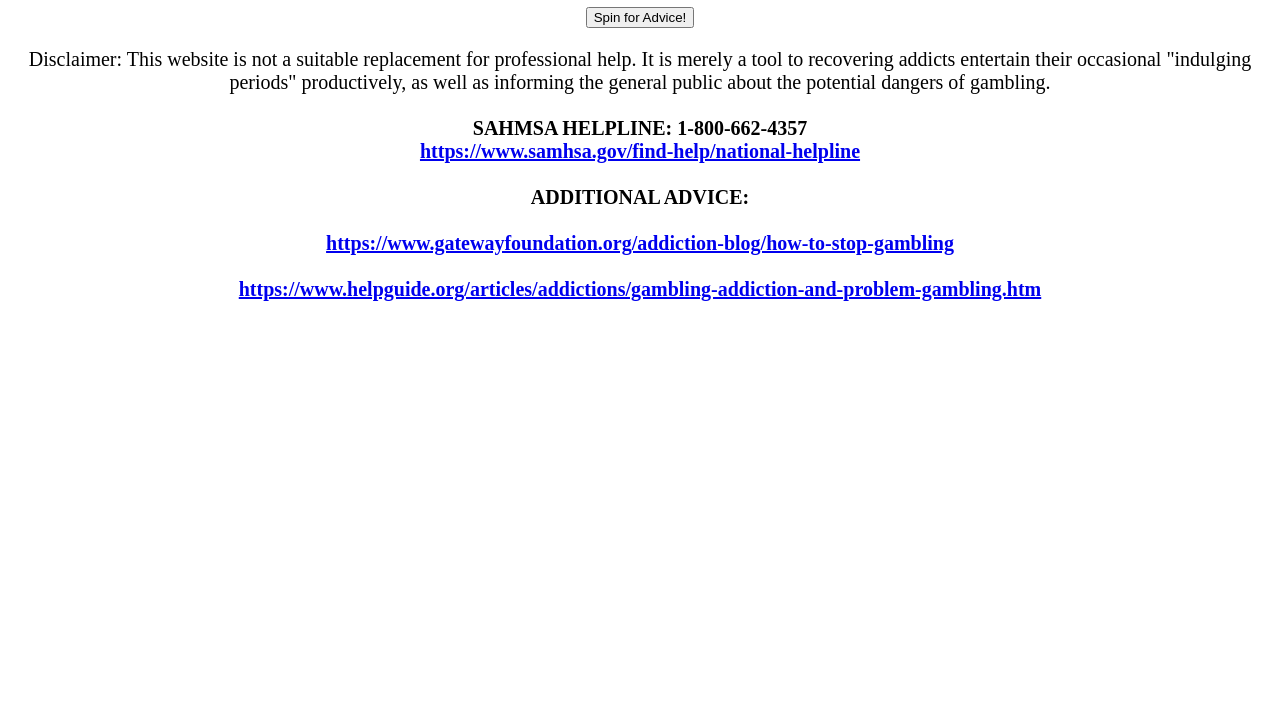
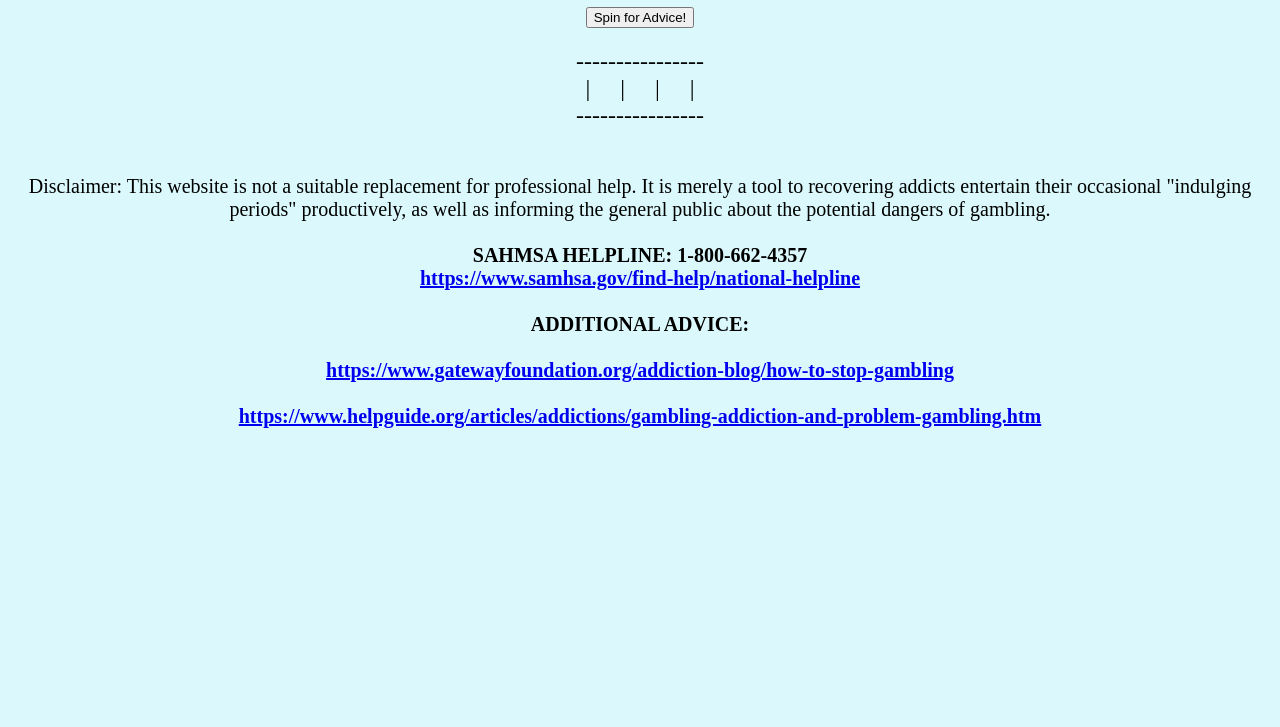
Before and after one commit to TranMK/Positive-Casino, a plain HTML site: page index.html in a window 1280 px wide. Shown: the part 73-800 px from the top of the page. Drawn offline with Linux system fonts and the light colour scheme.

Commit message:
Update index.html

```diff
--- a/index.html
+++ b/index.html
@@ -4,7 +4,9 @@
     <meta charset="UTF-8">
     <meta name="viewport" content="width=device-width, initial-scale=1.0">
     <style>
-        /* Add your CSS styles here */
+        body {
+            background-color: #DBF9FC;
+        }
         .slot-result {
             font-size: 24px;
             margin-top: 20px;
@@ -15,12 +17,12 @@
 <body>
     <h1><div style="text-align: center">Positive Casino</div></h1>
     <div style="text-align: center"><button onclick="playSlotMachine()">Spin for Advice!</div></button>
-    <div class="slot-result" id="slot-result"></div>
-    <div style= "text-align: center; font-size: 20px"> Disclaimer: This website is not a suitable replacement for professional help.
-        It is merely a tool to recovering addicts entertain their occasional "indulging periods" productively, as well as informing the general public about the potential dangers of gambling. </div>
+    <div class="slot-result" id="slot-result"> ----------------<br>|&emsp;&nbsp;|&emsp;&nbsp;|&emsp;&nbsp;|<br>----------------<br> </div>
+    <div style= "text-align: center; font-size: 20px"> <br><br> Disclaimer: This website is not a suitable replacement for professional help.
+    It is merely a tool to recovering addicts entertain their occasional "indulging periods" productively, as well as informing the general public about the potential dangers of gambling. </div>
     <div style= "text-align: center; font-size: 20px"> <br> <b> SAHMSA HELPLINE: 1-800-662-4357 <br> <a href=https://www.samhsa.gov/find-help/national-helpline>https://www.samhsa.gov/find-help/national-helpline</a> <br>
     <br> ADDITIONAL ADVICE: <br>
-    <br> <a href=https://www.gatewayfoundation.org/addiction-blog/how-to-stop-gambling>https://www.gatewayfoundation.org/addiction-blog/how-to-stop-gambling</a> <br>
+    <br> <a href=https://www.gatewayfoundation.org/addiction-blog/how-to-stop-gambling/>https://www.gatewayfoundation.org/addiction-blog/how-to-stop-gambling</a> <br>
     <br> <a href=https://www.helpguide.org/articles/addictions/gambling-addiction-and-problem-gambling.htm>https://www.helpguide.org/articles/addictions/gambling-addiction-and-problem-gambling.htm</a></b> </div>
     <script>
         function displayHeader() {
```
